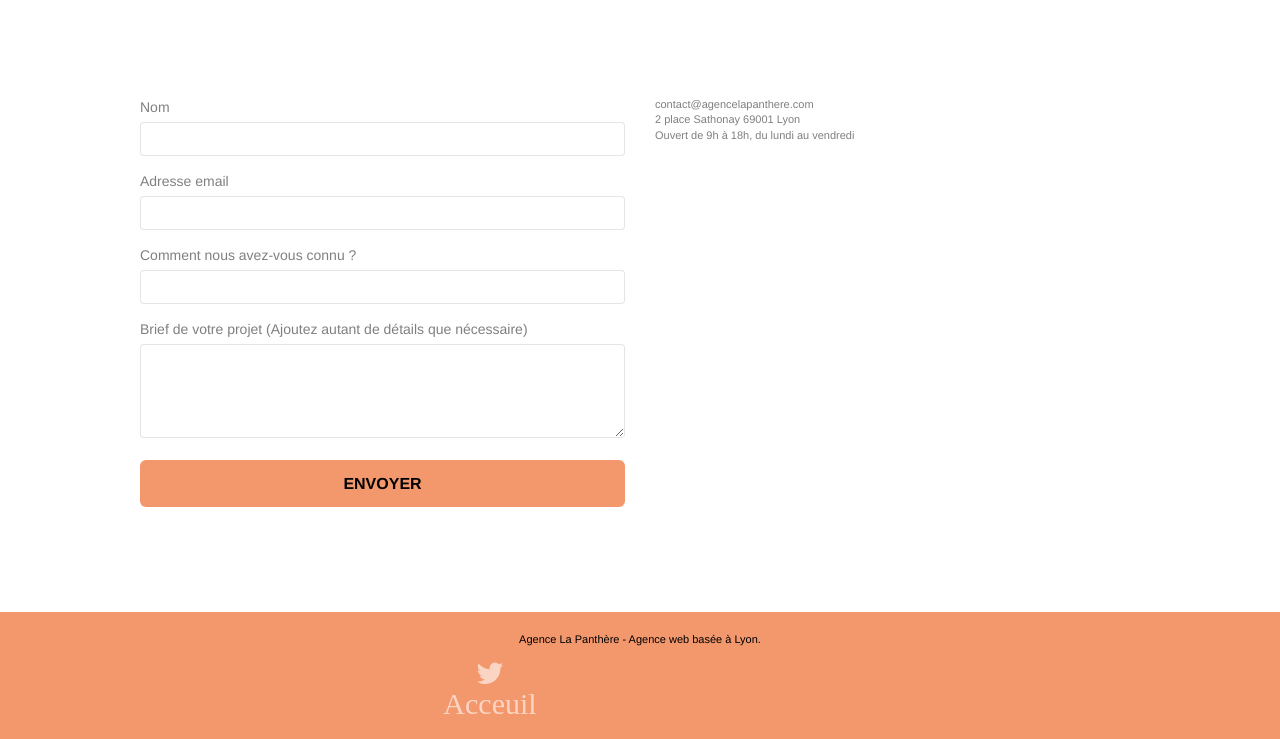
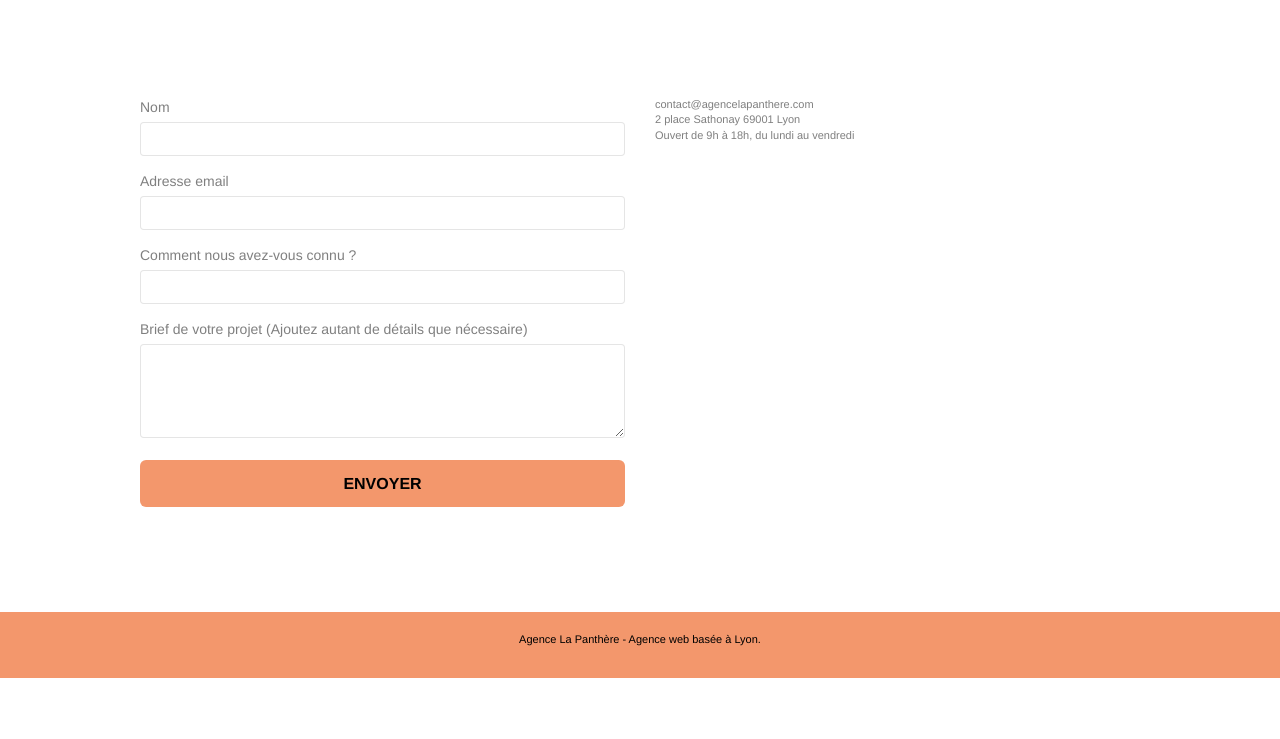
Before and after one commit to mysteriou13/p4_optimis, a plain HTML site: page page2.html in a window 1280 px wide. Shown: the part 399-1138 px from the top of the page. After the commit the page ends 1077 px from the top, so only its background shows below. Drawn offline with Linux system fonts and the light colour scheme; files that its build step writes are made by us from their sources.

Commit message:
supression lien acceuil dans la footer de la page2.html

```diff
--- a/page2.html
+++ b/page2.html
@@ -131,14 +131,7 @@
 				<p class="text-center white">
 					Agence La Panthère - Agence web basée à Lyon.<br>
 				</p>
-				<div class="row row-no-gutters social">
-					<div class="col-sm-3">
-						<div class="text-center">
-							<a class="social" href="index.html"><span class="fa fa-twitter icon-md"> Acceuil</span></a>
-						</div>
-					</div>
 
-					</div>
 				</div>
 			</div>
 		</div>
```
